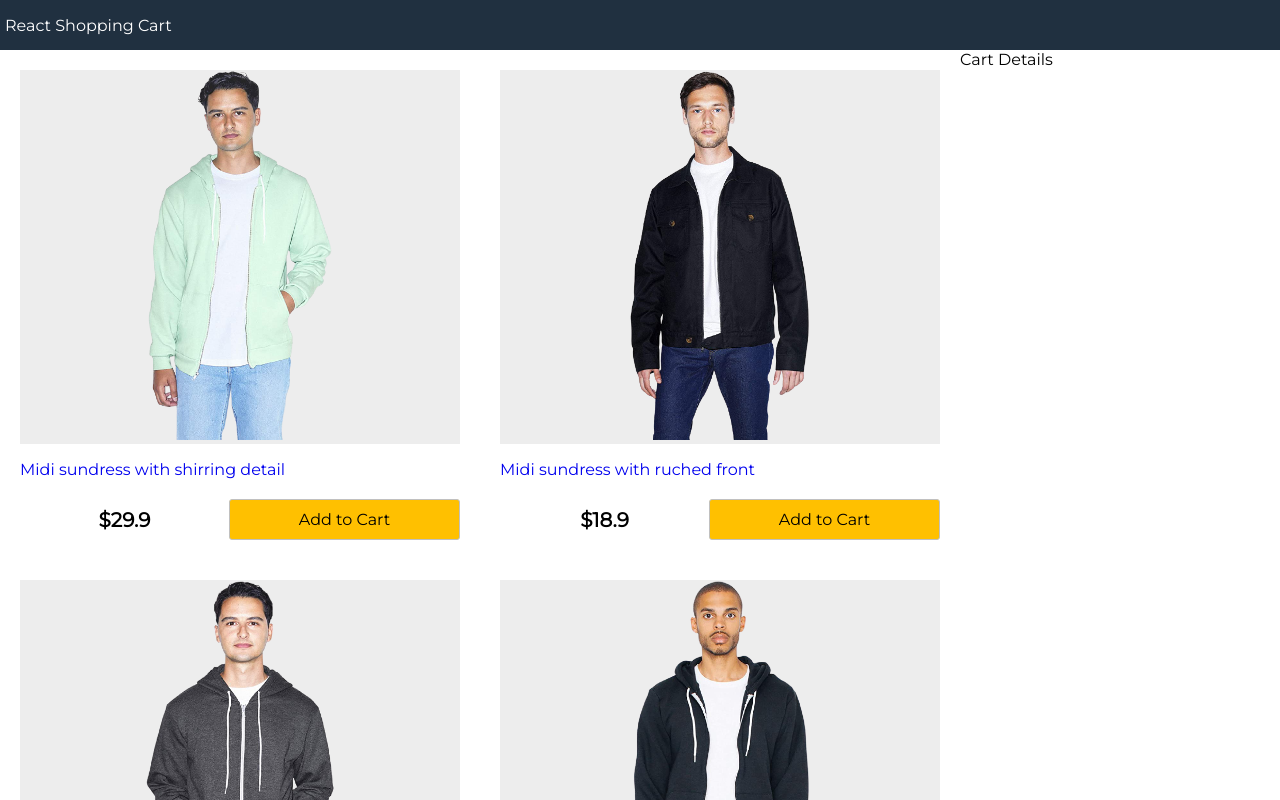
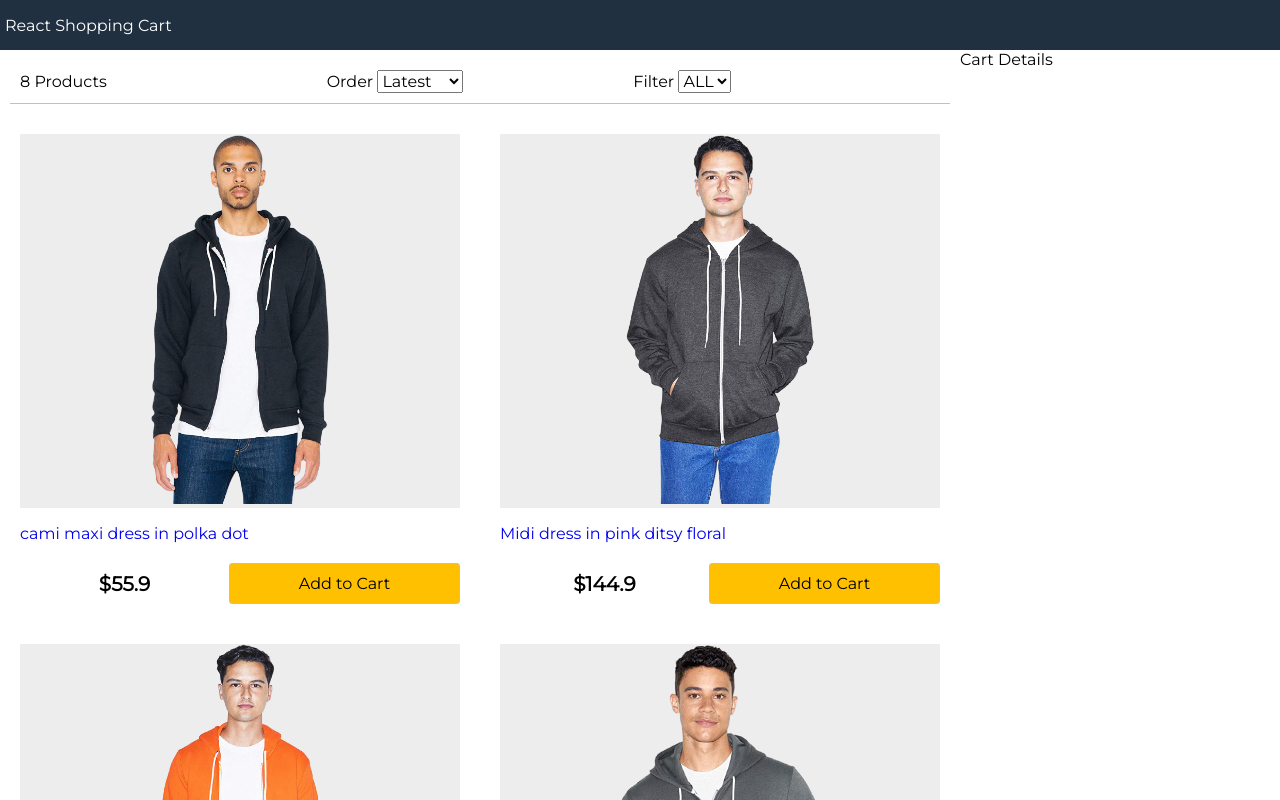
Before and after one commit to kawser00/react-redux-shopping-cart, a React (Create React App) app: page / in a window 1280 px wide. Shown: the top 800 px of the page. Built offline with nearby package versions, Linux system fonts and the light colour scheme.

Commit message:
filter feature added

```diff
--- a/src/App.js
+++ b/src/App.js
@@ -1,16 +1,83 @@
 import React, { Component } from "react";
 import data from "./data.json";
 import Products from "./components/Products";
+import Filter from "./components/Filter";
 export default class App extends Component {
   constructor(props) {
     super(props);
 
+    //make all products by latest order(higher _id that means add product that add at last will appear always in top)
+    const allProducts = data.products;
+    const latestOrder = allProducts.sort((a, b) => (a._id < b._id ? 1 : -1));
+
     this.state = {
-      products: data.products,
-      size:"",
-      sort:"",
+      products: latestOrder,
+      size: "",
+      sort: "",
     };
   }
+
+  sortProducts = (e) => {
+    const sort = e.target.value;
+    this.setState({
+      sort: sort,
+      products: this.state.products
+        .slice()
+        .sort((a, b) =>
+          sort === "lowest"
+            ? a.price - b.price
+            : sort === "highest"
+            ? b.price - a.price
+            : a._id < b._id
+            ? 1
+            : -1
+        ),
+
+      //another way
+
+      // .sort((a, b) =>
+      //   sort === "lowest"
+      //     ? a.price > b.price
+      //     ? 1 : -1
+      //     : sort === "highest"
+      //     ? a.price < b.price
+      //     ? 1 : -1
+      //     : a._id < b._id
+      //     ? 1
+      //     : -1
+      // ),
+    });
+
+    // a = 1st val, b = 2nd val...
+    // +1 = accept and -1 = reject
+    // a - b means lowest to highest
+    // b - a means highest to lowest
+
+  };
+
+  filterProducts = (e) => {
+    const sizeVal = e.target.value;
+
+    if (sizeVal === "") {
+      this.setState({
+        size: sizeVal,
+        products: data.products,
+      });
+    } else {
+      this.setState({
+        size: sizeVal,
+        products: data.products.filter(
+          (product) => product.availableSizes.indexOf(sizeVal) >= 0
+        ),
+      });
+    }
+
+    // if sizeVal == "" then size in state should be sizeVal and products: should be all products,
+
+    // else if, sizeVal exist then for products it should be filtered,
+
+    // all product(data.products) ke filter korle je single product paoya jabe setar moddhe availableSizes er moddhe e.target theke je size paoya geche setar index melate hobe ache kina, jodi thake tahole tar index 0 or 0 er theke beshi kono ekta hobe, tarpor seta return kore products er moddhe rakhbe.
+  };
 
   render() {
     return (
@@ -21,11 +88,16 @@
         <main>
           <div className="content">
             <div className="main">
+              <Filter
+                count={this.state.products.length}
+                size={this.state.size}
+                sort={this.state.sort}
+                filterProducts={this.filterProducts}
+                sortProducts={this.sortProducts}
+              />
               <Products products={this.state.products} />
             </div>
-            <div className="sidebar">
-              Cart Details
-            </div>
+            <div className="sidebar">Cart Details</div>
           </div>
         </main>
         <footer>All right is reserved.</footer>
--- /dev/null
+++ b/src/components/Filter.js
@@ -0,0 +1,32 @@
+import React, { Component } from "react";
+
+class Filter extends Component {
+  render() {
+    return (
+      <div className="filter">
+        <div className="filter__result">{this.props.count} Products</div>
+        <div className="filter__sort">
+          Order{" "}
+          <select value={this.props.sort} onChange={this.props.sortProducts}>
+            <option value="latest">Latest</option>
+            <option value="lowest">Lowest</option>
+            <option value="highest">Highest</option>
+          </select>
+        </div>
+        <div className="filter__size">
+          Filter{" "}
+          <select value={this.props.size} onChange={this.props.filterProducts}>
+            <option value="">ALL</option>
+            <option value="XS">XS</option>
+            <option value="S">S</option>
+            <option value="M">M</option>
+            <option value="L">L</option>
+            <option value="XL">XL</option>
+            <option value="XXL">XXL</option>
+          </select>
+        </div>
+      </div>
+    );
+  }
+}
+export default Filter;
--- a/src/data.json
+++ b/src/data.json
@@ -30,7 +30,7 @@
       "title": "cami maxi dress in polka dot",
       "description": "This is for all the latest trends, no matter who you are, where you’re from and what you’re up to. Exclusive to ASOS, our universal brand is here for you, and comes in all our fit ranges: ASOS Curve, Tall, Petite and Maternity. Created by us, styled by you.",
       "availableSizes": ["XL"],
-      "price": 25.9
+      "price": 255.9
     },
     {
       "_id": "dress5",
@@ -54,7 +54,7 @@
       "title": "Midi dress in pink ditsy floral",
       "description": "This is for all the latest trends, no matter who you are, where you’re from and what you’re up to. Exclusive to ASOS, our universal brand is here for you, and comes in all our fit ranges: ASOS Curve, Tall, Petite and Maternity. Created by us, styled by you.",
       "availableSizes": ["X", "M", "L"],
-      "price": 14.9
+      "price": 144.9
     },
     {
       "_id": "dress8",
@@ -62,7 +62,7 @@
       "title": "cami maxi dress in polka dot",
       "description": "This is for all the latest trends, no matter who you are, where you’re from and what you’re up to. Exclusive to ASOS, our universal brand is here for you, and comes in all our fit ranges: ASOS Curve, Tall, Petite and Maternity. Created by us, styled by you.",
       "availableSizes": ["XL"],
-      "price": 25.9
+      "price": 55.9
     }
   ]
 }
```
Also changed, not shown: src/dist/sass/_mixins.scss, src/dist/sass/index.scss.
